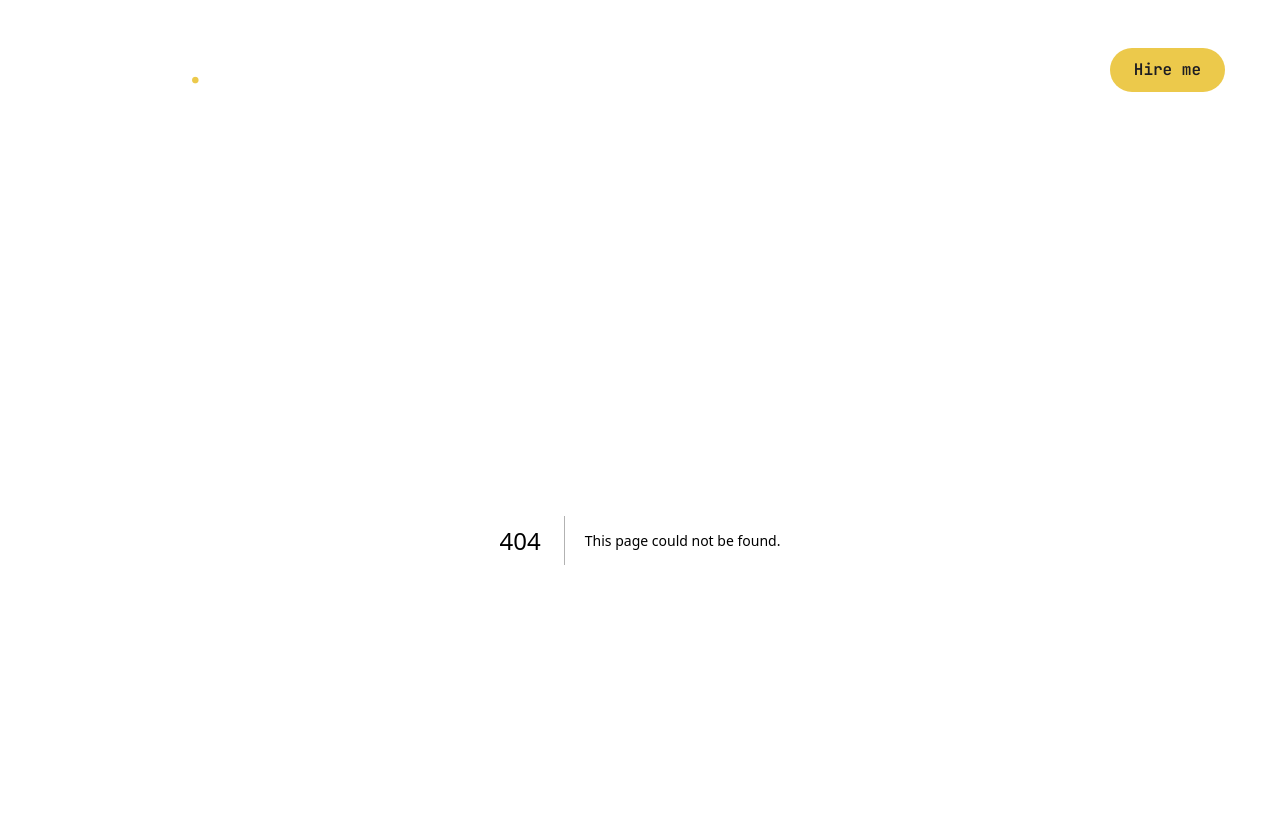
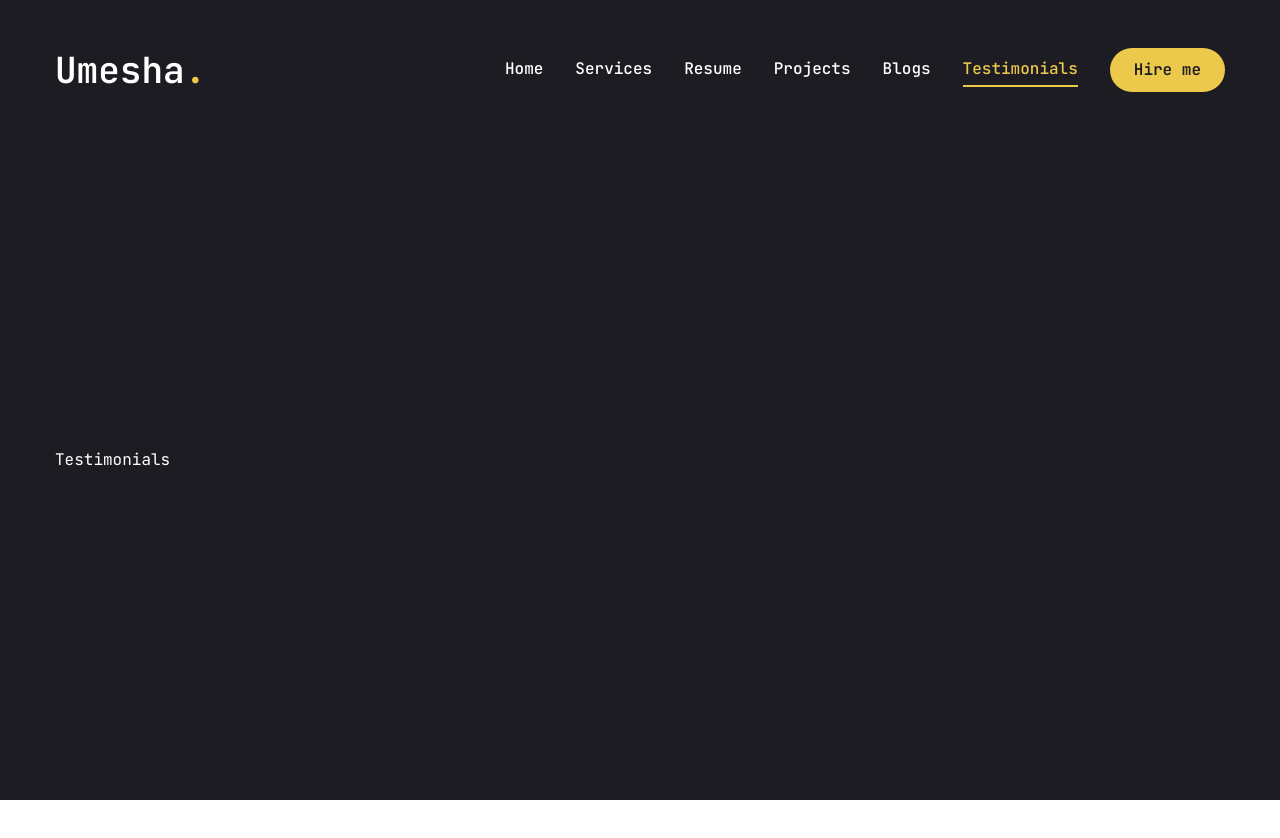
Before and after one commit to sandalu95/umesha-portfolio-web, a Next.js app: page /testimonials in a window 1280 px wide. Before the commit this address had no page. Shown: the top 838 px of the page. After the commit the page ends 800 px from the top, so only its background shows below. Built offline with nearby package versions, Linux system fonts and the light colour scheme.

Commit message:
add testimonials page

```diff
--- /dev/null
+++ b/app/testimonials/page.jsx
@@ -0,0 +1,24 @@
+"use client";
+
+import { motion } from "framer-motion";
+
+const Testimonials = () => {
+  return (
+    <section className="min-h-[80vh] flex flex-col justify-center py-12 xl:py-0">
+      <div className="container mx-auto">
+        <motion.div
+          initial={{ opacity: 0 }}
+          animate={{
+            opacity: 1,
+            transition: { delay: 2.4, duration: 0.4, ease: "easeIn" },
+          }}
+          className="grid grid-cols-1 md:grid-cols-2 gap-[60px]"
+        >
+          <div>Testimonials</div>
+        </motion.div>
+      </div>
+    </section>
+  );
+};
+
+export default Testimonials;
--- a/components/MobileNav.jsx
+++ b/components/MobileNav.jsx
@@ -27,8 +27,8 @@ const links = [
     path: "/blogs",
   },
   {
-    name: "contact",
-    path: "/contact",
+    name: "testimonials",
+    path: "/testimonials",
   },
 ];
 
--- a/components/Nav.jsx
+++ b/components/Nav.jsx
@@ -25,8 +25,8 @@ const Links = [
     path: "/blogs",
   },
   {
-    name: "contact",
-    path: "/contact",
+    name: "testimonials",
+    path: "/testimonials",
   },
 ];
 
```
